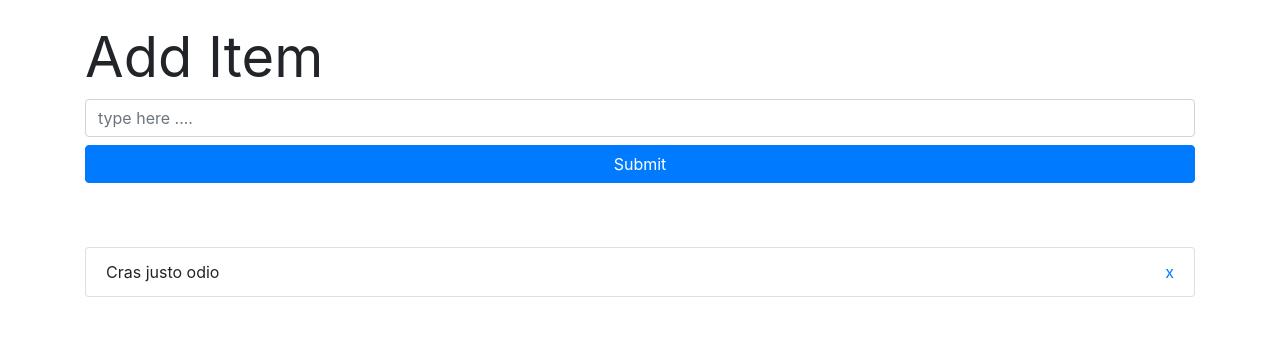
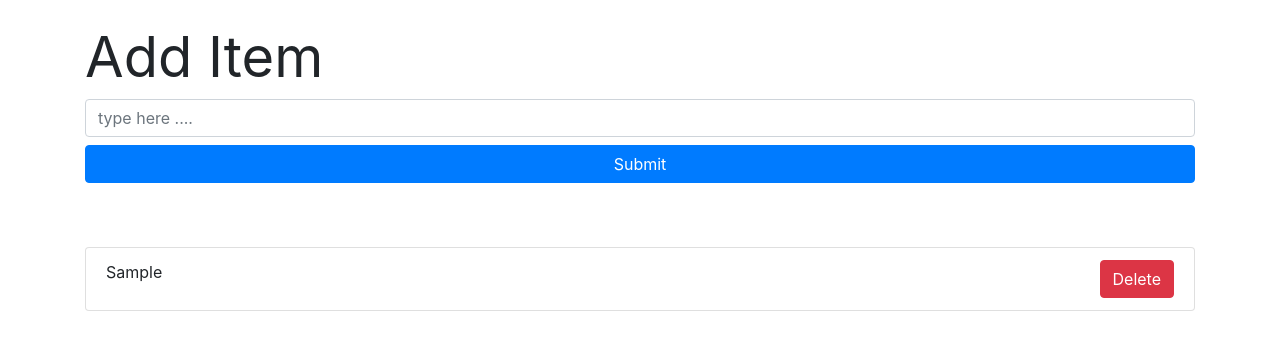
Before and after one commit to younusraza909/django-To-Do-List, a Django app: page / in a window 1280 px wide. Shown: the part 56-406 px from the top of the page. Run offline with Django 3.2, Linux system fonts and the light colour scheme; tables that the repository leaves empty hold one stand-in row (values such as "Sample post"); some libraries are stand-ins or nearby versions.

Commit message:
To Do List Project Completed

```diff
--- a/tasks/models.py
+++ b/tasks/models.py
@@ -5,7 +5,7 @@ from django.db import models
 
 class Todo(models.Model):
     added_date=models.DateTimeField()
-    text=models.CharField(max_length=200)
+    task=models.CharField(max_length=200)
 
     def __str__(self):
-        return self.added_date
+        return self.task
--- a/tasks/urls.py
+++ b/tasks/urls.py
@@ -5,4 +5,6 @@ from . import views
 
 urlpatterns = [
     path("",views.index,name="index"),
+    path("add",views.addTask,name="add"),
+    path("<int:task_id>",views.delete,name="delete")
 ]
--- a/tasks/views.py
+++ b/tasks/views.py
@@ -1,7 +1,30 @@
 from django.shortcuts import render
 from django.http import HttpResponse
+from datetime import datetime
+from .models import Todo
+from django.http import HttpResponseRedirect
 
 # Create your views here.
 
 def index(request):
-    return render(request,"main/index.html")
+    tasks = Todo.objects.order_by("-added_date")
+    context={
+        "tasks":tasks
+    }
+    return render(request,"main/index.html",context)
+
+
+def addTask(request):
+    if request.method == "POST":
+        task=request.POST["task"]
+        added_time=datetime.now()
+        if task:
+            task=Todo(added_date=added_time,task=task)
+            task.save()
+            return HttpResponseRedirect("/")
+
+
+def delete(request,task_id):
+    instance=Todo.objects.filter(id=task_id)
+    instance.delete()
+    return HttpResponseRedirect("/")
--- a/templates/main/index.html
+++ b/templates/main/index.html
@@ -4,8 +4,9 @@
 
 <div class="container">
   <h1 class="display-4 mt-4 font-weight-normal">Add Item</h1>
-  <form class="form-group">
-    <input type="text" class="form-control" placeholder="type here ....">
+  <form class="form-group" action="{% url 'add' %}" method="POST">
+  {% csrf_token %}
+    <input type="text" class="form-control" placeholder="type here ...." name="task">
     <button class="btn btn-primary mt-2  btn-block">Submit</button>
  </form>
 </div>
@@ -15,10 +16,18 @@
 <div class="row">
   <div class="col">
     <ul class="list-group mt-5">
+      {% for task in tasks%}
       <li class="list-group-item">
-        Cras justo odio
-        <span class="float-right"><a href="#">x</a></span>
+        {{task.task}}
+        <span class="float-right">
+          <form action="{% url 'delete' task.id%}">
+            <button class="btn btn-danger float-right">
+              Delete
+            </button>
+          </form>
+        </span>
       </li>
+      {% endfor %}
     </ul>
   </div>
 </div>
```
Also changed, not shown: tasks/migrations/0002_auto_20200505_1050.py (added).
